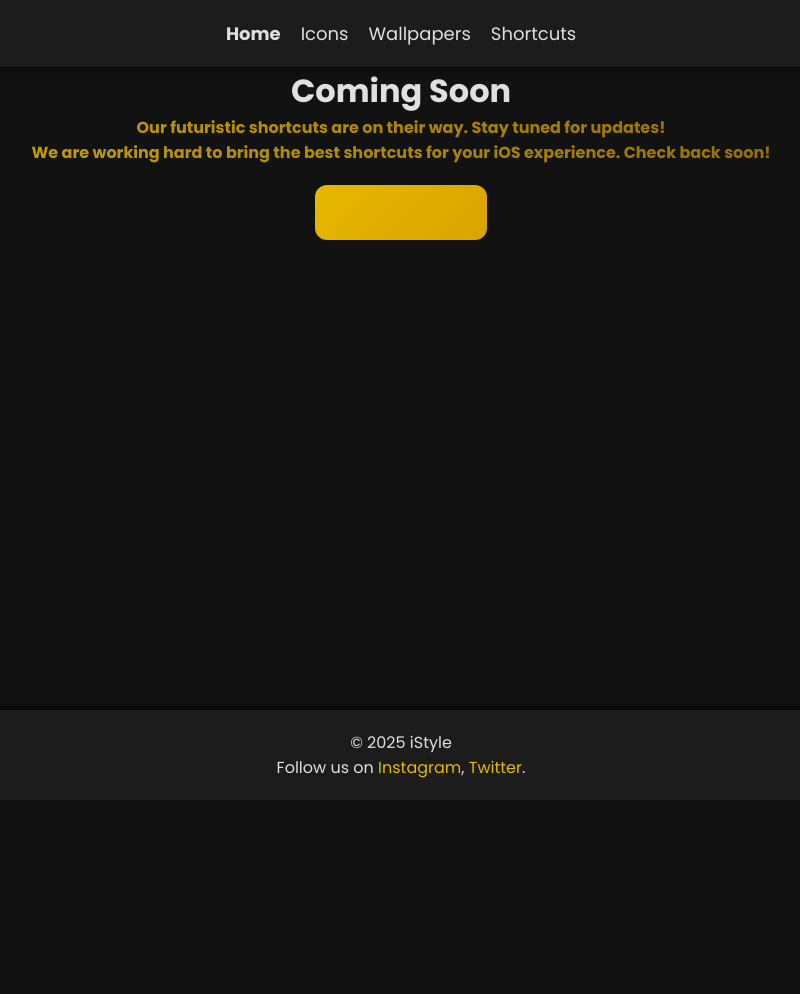
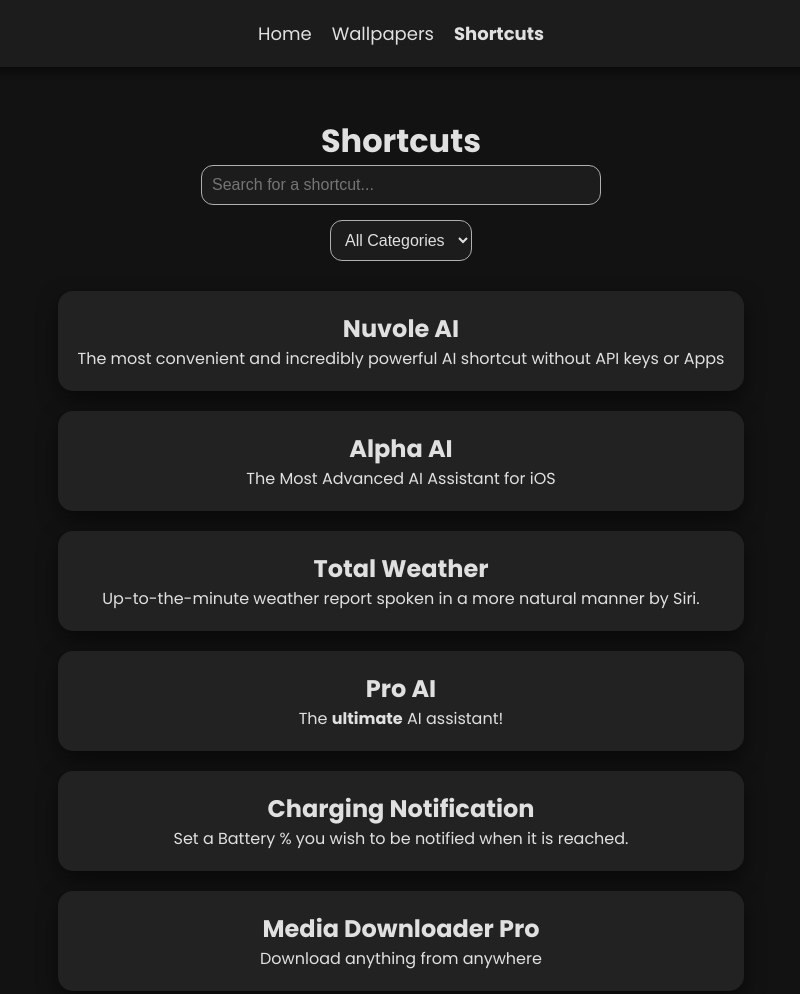
Before and after one commit to olii-dev/iStyle, a plain HTML site: page shortcuts.html in a window 1280 px wide. Shown: the top 994 px of the page, without its empty margins (239-1039 px from the left). Before the commit the page ends 800 px from the top, so only its background shows below. Drawn offline with Linux system fonts and the light colour scheme.

Commit message:
Version 0.3 - Shortcuts

```diff
--- a/script.js
+++ b/script.js
@@ -15,3 +15,23 @@ function searchIcons() {
 }
 
 document.getElementById('searchBar')?.addEventListener('input', searchIcons);
+
+function searchShortcuts() {
+    const input = document.getElementById('search').value.toLowerCase();
+    const shortcuts = document.getElementById('shortcut-list').getElementsByTagName('li');
+
+    for (let shortcut of shortcuts) {
+        const title = shortcut.getElementsByTagName('h2')[0].innerText.toLowerCase();
+        shortcut.style.display = title.includes(input) ? '' : 'none';
+    }
+}
+
+function filterShortcuts() {
+    const category = document.getElementById('category-select').value;
+    const shortcuts = document.getElementById('shortcut-list').getElementsByTagName('li');
+
+    for (let shortcut of shortcuts) {
+        const shortcutCategory = shortcut.getAttribute('data-category');
+        shortcut.style.display = category === 'all' || shortcutCategory === category ? '' : 'none';
+    }
+}
--- a/shortcuts.html
+++ b/shortcuts.html
@@ -3,34 +3,99 @@
 <head>
     <meta charset="UTF-8">
     <meta name="viewport" content="width=device-width, initial-scale=1.0">
-    <meta name="description" content="Download futuristic shortcuts to enhance your iOS experience.">
-    <title>iStyle - Futuristic Shortcuts</title>
+    <meta name="description" content="Download shortcuts to enhance your iOS experience.">
+    <title>iStyle - Shortcuts</title>
+    <link rel="icon" type="image/x-icon" href="images/favicon.png">
     <link rel="stylesheet" href="styles.css">
 </head>
 <body>
     <header>
         <nav>
             <ul>
-                <li><a href="index.html"><b>Home</b></a></li>
-                <li><a href="icons.html">Icons</a></li>
+                <li><a href="index.html">Home</a></li>
                 <li><a href="wallpapers.html">Wallpapers</a></li>
-                <li><a href="shortcuts.html">Shortcuts</a></li>
+                <li><a href="shortcuts.html"><b>Shortcuts</b></a></li>
             </ul>
         </nav>
     </header>
 
     <main>
-        <h1>Coming Soon</h1>
-        <section class="coming-soon">
-            <p>Our futuristic shortcuts are on their way. Stay tuned for updates!</p>
-            <p>We are working hard to bring the best shortcuts for your iOS experience. Check back soon!</p>
-            <a href="index.html" class="cta-btn">Back to Home</a>
-        </section>
+        <br><br>
+        <h1>Shortcuts</h1>
+        <div class="search-container">
+            <input type="text" id="search" placeholder="Search for a shortcut..." onkeyup="searchShortcuts()">
+            <select id="category-select" onchange="filterShortcuts()">
+                <option value="all">All Categories</option>
+                <option value="productivity">Productivity</option>
+                <option value="weather">Weather</option>
+                <option value="ai-tools">AI Tools</option>
+                <option value="health">Health</option>
+            </select>
+        </div>
+
+        <ul id="shortcut-list">
+            <li class="shortcut-card" data-category="ai-tools">
+                <h2>Nuvole AI</h2>
+                <p>The most convenient and incredibly powerful AI shortcut without API keys or Apps</p>
+                <div class="overlay">
+                    <a href="https://www.icloud.com/shortcuts/e2bc0b5d2acf4deabd3664c78a2c8faf" class="cta-btn" download>Download</a>
+                </div>
+            </li>
+            <li class="shortcut-card" data-category="ai-tools">
+                <h2>Alpha AI</h2>
+                <p>The Most Advanced AI Assistant for iOS</p>
+                <div class="overlay">
+                    <a href="https://www.icloud.com/shortcuts/e2cf7ae412d54dd4b31ea4145a334528" class="cta-btn" download>Download</a>
+                </div>
+            </li>
+            <li class="shortcut-card" data-category="weather">
+                <h2>Total Weather</h2>
+                <p>Up-to-the-minute weather report spoken in a more natural manner by Siri.</p>
+                <div class="overlay">
+                    <a href="https://www.icloud.com/shortcuts/638783af177e485f8db724b97459c1e0" class="cta-btn" download>Download</a>
+                </div>
+            </li>
+            <li class="shortcut-card" data-category="ai-tools">
+                <h2>Pro AI</h2>
+                <p>The <b>ultimate</b> AI assistant!</p>
+                <div class="overlay">
+                    <a href="https://www.icloud.com/shortcuts/87cf8e45edf54e1985323094ef2d0590" class="cta-btn" download>Download</a>
+                </div>
+            </li>
+            <li class="shortcut-card" data-category="productivity">
+                <h2>Charging Notification</h2>
+                <p>Set a Battery % you wish to be notified when it is reached.</p>
+                <div class="overlay">
+                    <a href="https://www.icloud.com/shortcuts/ac6f77095cd948c8927796e9373285f8" class="cta-btn" download>Download</a>
+                </div>
+            </li>
+            <li class="shortcut-card" data-category="productivity">
+                <h2>Media Downloader Pro</h2>
+                <p>Download anything from anywhere</p>
+                <div class="overlay">
+                    <a href="https://www.icloud.com/shortcuts/d0b99e76fa184cf1bace05c26b2dec2c" class="cta-btn" download>Download</a>
+                </div>
+            </li>
+            <li class="shortcut-card" data-category="productivity">
+                <h2>The Watchlist</h2>
+                <p>Track Movies and TV Shows you plan on watching.</p>
+                <div class="overlay">
+                    <a href="https://www.icloud.com/shortcuts/250455ca81f34a31a84e16e0ba2d8280" class="cta-btn" download>Download</a>
+                </div>
+            </li>
+            <li class="shortcut-card" data-category="health">
+                <h2>Food Tracker</h2>
+                <p>Track your food consumption and nutritional data in Apple Health.</p>
+                <div class="overlay">
+                    <a href="https://www.icloud.com/shortcuts/ce44035a8d854763ae9e9bbf53624b33" class="cta-btn" download>Download</a>
+                </div>
+            </li>
+        </ul>
     </main>
 
     <footer>
         <p>&copy; 2025 iStyle</p>
-        <p>Follow us on <a href="#">Instagram</a>, <a href="#">Twitter</a>.</p>
+        <p>Follow us on <a href="https://x.com/istyle_official">Twitter</a>.</p>
     </footer>
 
     <script src="script.js"></script>
--- a/styles.css
+++ b/styles.css
@@ -87,6 +87,36 @@ nav ul li a:hover {
     border-radius: 8px; /* Rounded paragraph */
 }
 
+/* Search and Category Container */
+.search-container {
+    display: flex;
+    flex-direction: column;
+    align-items: center;
+    gap: 15px;
+    margin-bottom: 30px;
+}
+
+#search {
+    width: 100%;
+    max-width: 400px;
+    padding: 10px;
+    border-radius: 12px;
+    border: 1px solid var(--muted-text);
+    background-color: var(--card-bg);
+    color: var(--text-color);
+    font-size: 1rem;
+}
+
+#category-select {
+    padding: 10px;
+    border-radius: 12px;
+    border: 1px solid var(--muted-text);
+    background-color: var(--card-bg);
+    color: var(--text-color);
+    font-size: 1rem;
+    cursor: pointer;
+}
+
 /* CTA button */
 .cta-btn {
     background: linear-gradient(135deg, var(--primary-color), var(--secondary-color));
@@ -101,23 +131,6 @@ nav ul li a:hover {
 }
 
 .cta-btn:hover {
-    transform: translateY(-3px);
-    box-shadow: 0 5px 15px var(--shadow);
-}
-
-.cta-btn-herbarium {
-    background: linear-gradient(135deg, var(--primary-color), var(--secondary-color));
-    color: var(--bg-color);
-    padding: 15px 30px;
-    border-radius: 12px; /* Rounded button */
-    text-decoration: none;
-    font-weight: 500;
-    display: inline-block;
-    transition: transform 0.3s, box-shadow 0.3s;
-    margin-top: 20px;
-}
-
-.cta-btn-herbarium:hover {
     transform: translateY(-3px);
     box-shadow: 0 5px 15px var(--shadow);
 }
@@ -365,3 +378,37 @@ footer a:hover {
     -webkit-background-clip: text;
     -webkit-text-fill-color: transparent;
 }
+
+.shortcut-card {
+    background: #222;
+    border-radius: 15px;
+    padding: 20px;
+    box-shadow: 0 8px 20px var(--shadow);
+    transition: transform 0.3s, box-shadow 0.3s;
+    position: relative;
+    overflow: hidden;
+    text-align: center;
+    margin-bottom: 20px; /* Added margin for spacing */
+}
+
+.shortcut-card:hover {
+    transform: translateY(-10px);
+    box-shadow: 0 12px 25px rgba(0, 0, 0, 0.6);
+}
+
+.cta-btn-herbarium {
+    background: linear-gradient(135deg, var(--primary-color), var(--secondary-color));
+    color: var(--bg-color);
+    padding: 15px 30px;
+    border-radius: 12px; /* Rounded button */
+    text-decoration: none;
+    font-weight: 500;
+    display: inline-block;
+    transition: transform 0.3s, box-shadow 0.3s;
+    margin-top: 20px;
+}
+
+.cta-btn-herbarium:hover {
+    transform: translateY(-3px);
+    box-shadow: 0 5px 15px var(--shadow);
+}
```
Also changed, not shown: index.html (+5 -4 lines), wallpapers.html (+3 -2 lines).
